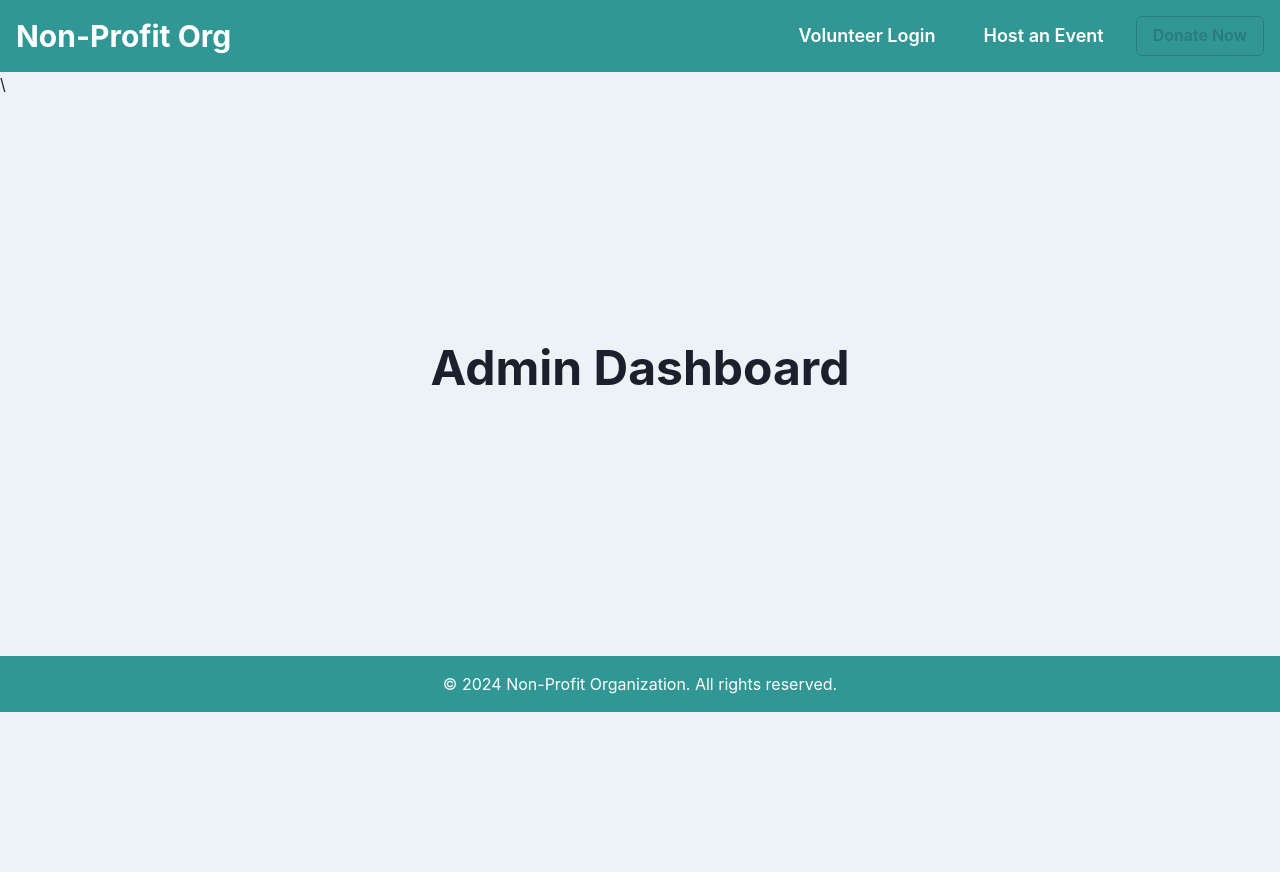
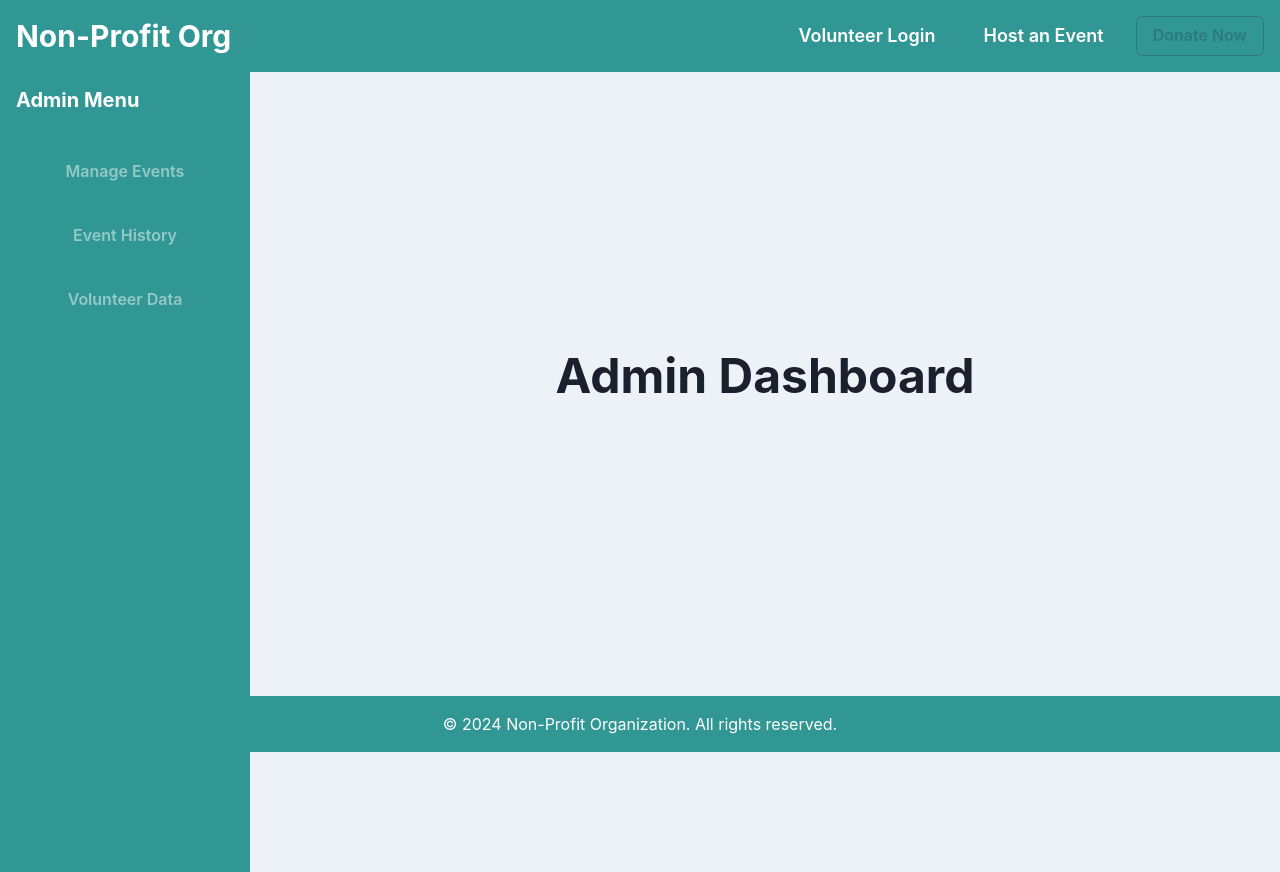
Before and after one commit to ka-rl/group32project, a React (Vite) app in the folder frontend/: page /admin/AdminDashboard in a window 1280 px wide. Built offline with nearby package versions, Linux system fonts and the light colour scheme.

Commit message:
added sidebar to admindashboard

```diff
--- a/frontend/src/pages/admin/AdminDashboard.jsx
+++ b/frontend/src/pages/admin/AdminDashboard.jsx
@@ -1,29 +1,51 @@
 import React from 'react';
-import { ChakraProvider, Box, Flex, Heading, Button, Text, Image } from '@chakra-ui/react';
+import { ChakraProvider, Box, Flex, Heading, Button, Text, VStack } from '@chakra-ui/react';
 import { Link } from 'react-router-dom';
-import Navbar from '../../components/Navbar';
 
 function AdminDashboard() {
   return (
     <ChakraProvider>
-      <Box bg="gray.100" minH="100vh">\
-        {/* sidebar */}
+      <Box bg="gray.100" minH="100vh">
+        {/* Sidebar */}
         <Flex>
+          <Box
+            as="nav"
+            bg="teal.500"
+            color="white"
+            w="250px"
+            minH="100vh"
+            p="4"
+            position="fixed"
+          >
+            <VStack spacing="6" align="flex-start">
+              <Heading as="h4" size="md" mb="4">
+                Admin Menu
+              </Heading>
+              <Button as={Link} to="/manage-events" variant="ghost" colorScheme="whiteAlpha" w="full">
+                Manage Events
+              </Button>
+              <Button as={Link} to="/event-history" variant="ghost" colorScheme="whiteAlpha" w="full">
+                Event History
+              </Button>
+              <Button as={Link} to="/volunteer-data" variant="ghost" colorScheme="whiteAlpha" w="full">
+                Volunteer Data
+              </Button>
+            </VStack>
+          </Box>
 
-
-        </Flex>
-
-        {/* main page */}
+          {/* Main Page */}
+          <Box ml="250px" flex="1" p="8">
             <Flex
               direction="column"
               align="center"
               justify="center"
               minH="70vh"
-          padding="8"
             >
               <Heading as="h2" size="2xl" textAlign="center" mb="4">
                 Admin Dashboard
               </Heading>
+            </Flex>
+          </Box>
         </Flex>
 
         <Box as="footer" bg="teal.500" color="white" padding="4" textAlign="center">
```
Lines whose indentation alone changed are shown as unchanged.
